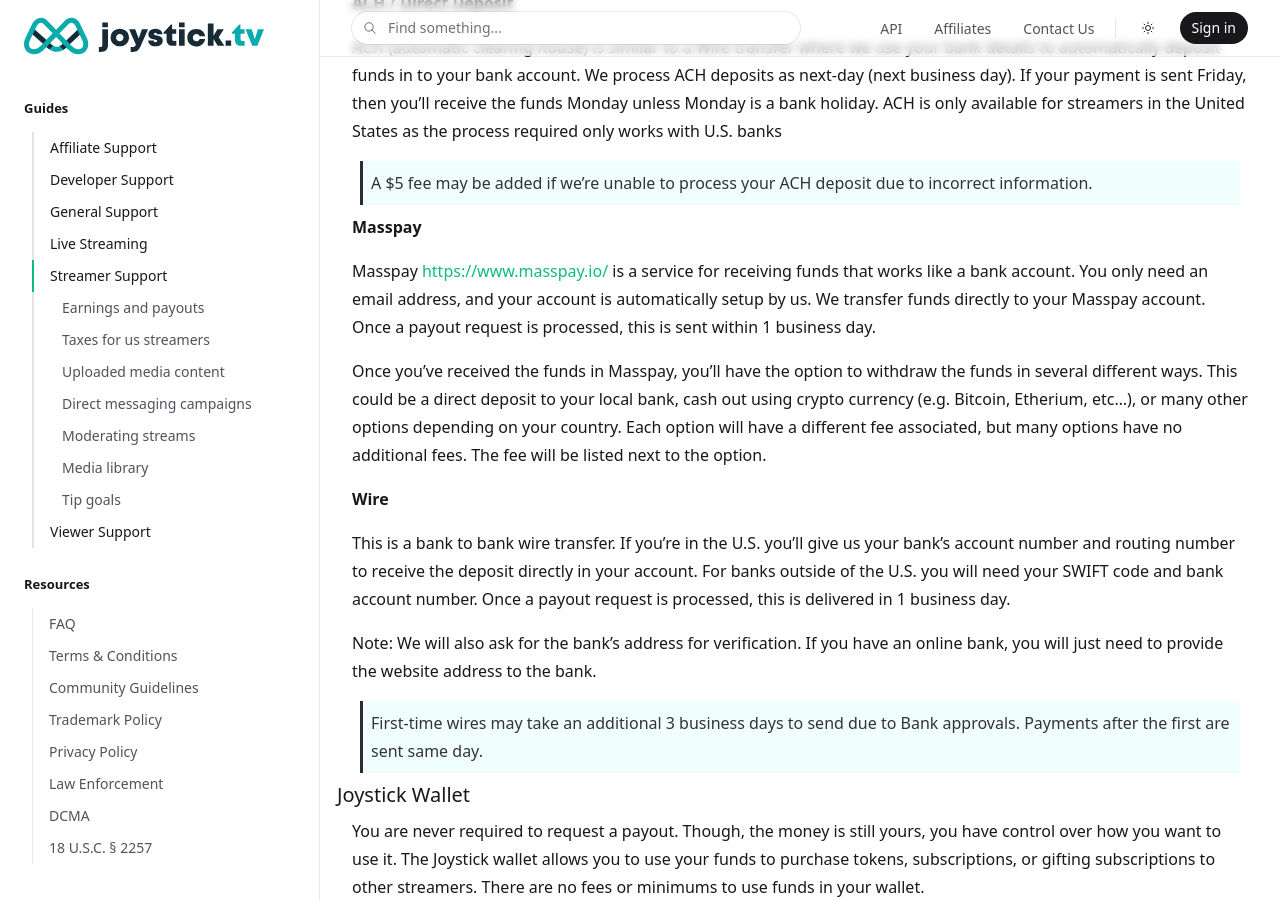
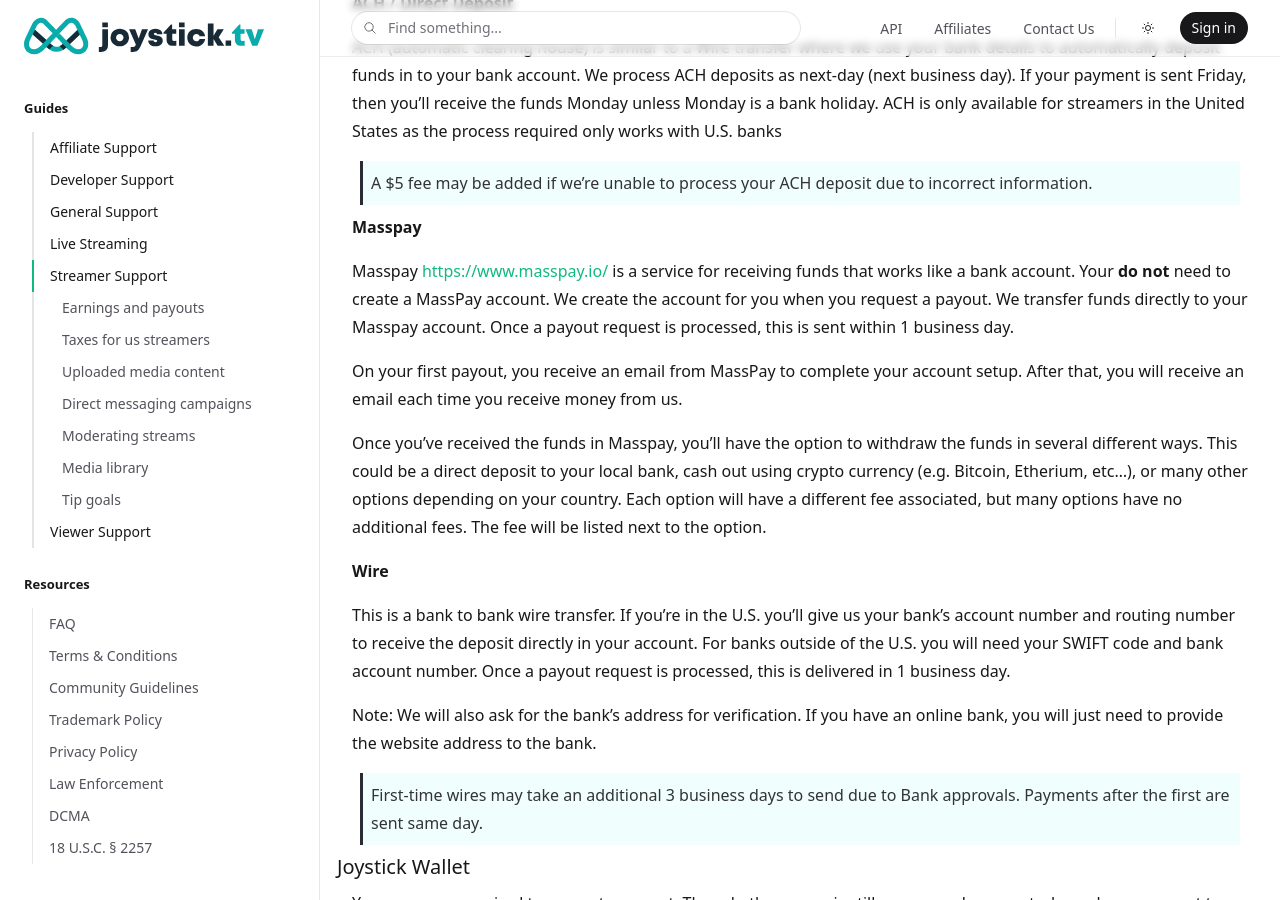
Before and after one commit to joysticktv/joysticktv.github.io, a Jekyll site: the page built from streamer_support.md, in a window 1280 px wide and 900 px high, scrolled down 2011 px. Built offline with Jekyll 4.4.1, drawn with Linux system fonts in a browser that asks for light colours; nearby versions of some CDN libraries; comment, search, counter and statistics services are not loaded.

Commit message:
Wording update for MassPay. Fixes #41

```diff
--- a/streamer_support.md
+++ b/streamer_support.md
@@ -85,7 +85,10 @@
 
 **Masspay**
 
-Masspay [https://www.masspay.io/](https://www.masspay.io/) is a service for receiving funds that works like a bank account. You only need an email address, and your account is automatically setup by us. We transfer funds directly to your Masspay account. Once a payout request is processed, this is sent within 1 business day.
+Masspay [https://www.masspay.io/](https://www.masspay.io/) is a service for receiving funds that works like a bank account. Your **do not** need to create a MassPay account. We create the account for you when you request a payout. We transfer funds directly to your Masspay account. Once a payout request is processed, this is sent within 1 business day.
+
+On your first payout, you receive an email from MassPay to complete your account setup. After that,
+you will receive an email each time you receive money from us.
 
 Once you've received the funds in Masspay, you'll have the option to withdraw the funds in several different ways. This could be a direct deposit to your local bank, cash out using crypto currency (e.g. Bitcoin, Etherium, etc...), or many other options depending on your country. Each option will have a different fee associated, but many options have no additional fees. The fee will be listed next to the option.
 
```
